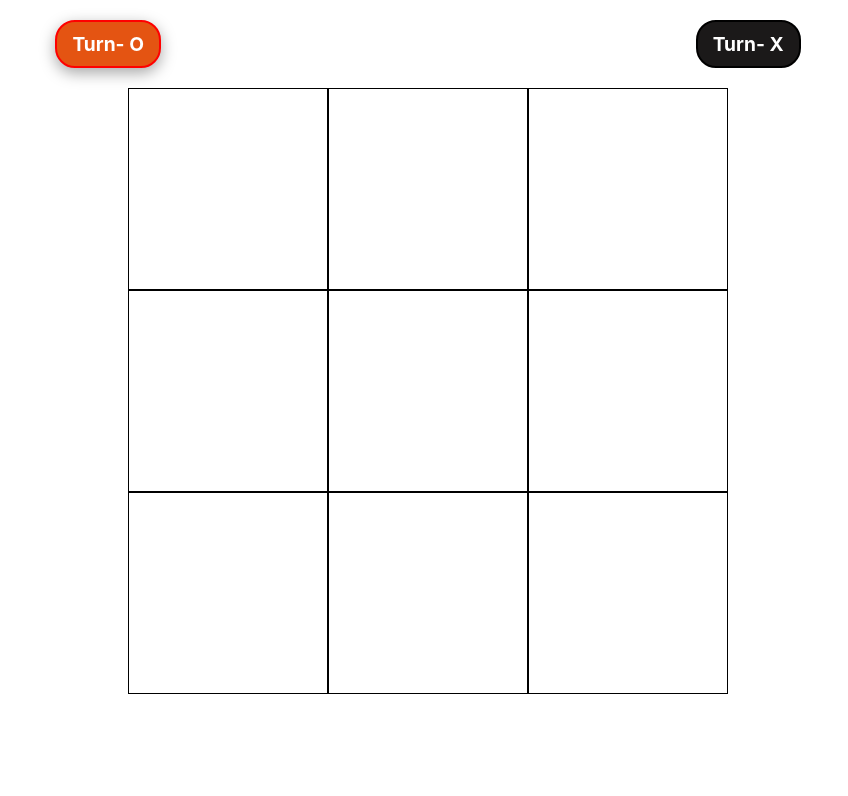
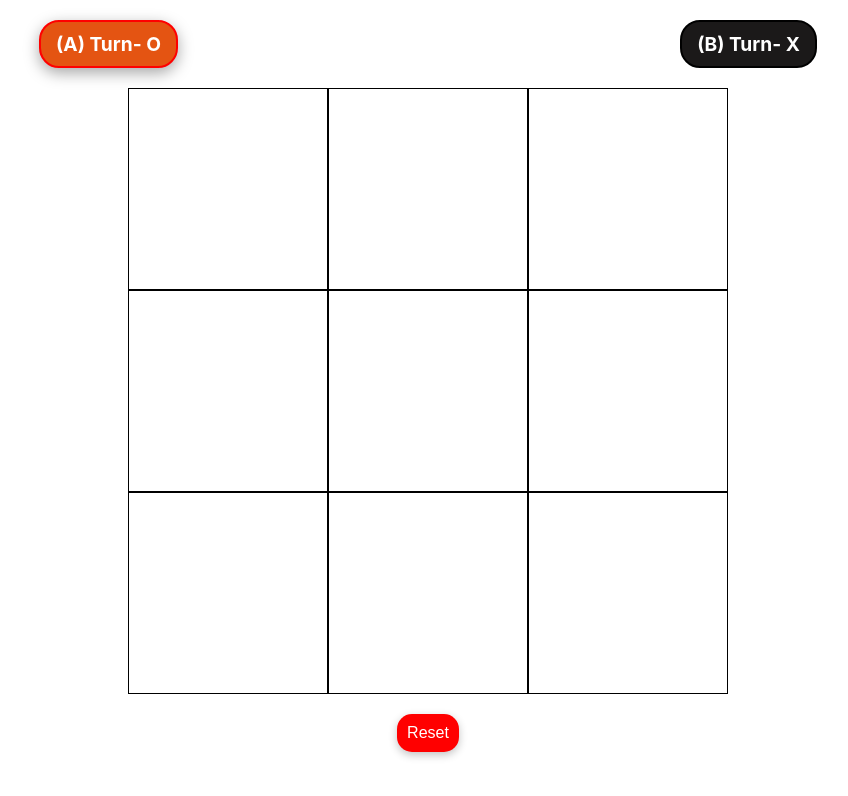
Before and after one commit to shubhamkr2/Tic-Tac-Toe_game, a React (Create React App) app: page / in a window 1280 px wide. Shown: the top 796 px of the page, without its empty margins (212-1060 px from the left). Built offline with nearby package versions, Linux system fonts and the light colour scheme.

Commit message:
reset button added

```diff
--- a/src/Components/Board.jsx
+++ b/src/Components/Board.jsx
@@ -25,8 +25,12 @@ function Board() {
   return (
     <>
       <div className={styles.active_player}>
-        <span className={isxTurn?styles.default:styles.active}>Turn- O</span>
-        <span className={isxTurn?styles.active:styles.default}>Turn- X</span>
+        <span className={isxTurn ? styles.default : styles.active}>
+         (A) Turn- O
+        </span>
+        <span className={isxTurn ? styles.active : styles.default}>
+         (B) Turn- X
+        </span>
       </div>
       <div className={styles.container}>
         <div className={styles.row_container}>
@@ -51,6 +55,7 @@ function Board() {
           <Card value={state[8]} index={8} handleClick={handleClick} />
         </div>
       </div>
+      <button className={styles.reset} onClick={() => setState(initialState)}>Reset</button>
     </>
   );
 }
--- a/src/Styles/Board.module.css
+++ b/src/Styles/Board.module.css
@@ -34,3 +34,15 @@ span{
     box-shadow: rgba(0, 0, 0, 0.35) 0px 5px 15px;
     border: 2px solid red;
 }
+.reset{
+    margin: auto;
+    display: block;
+    margin-top: 20px;
+    background-color: red;
+    color: white;
+    font-size: 1rem;
+    border-radius: 15px;
+    box-shadow: rgba(0, 0, 0, 0.24) 0px 3px 8px;
+    border: none;
+    padding:10px;
+}
```
